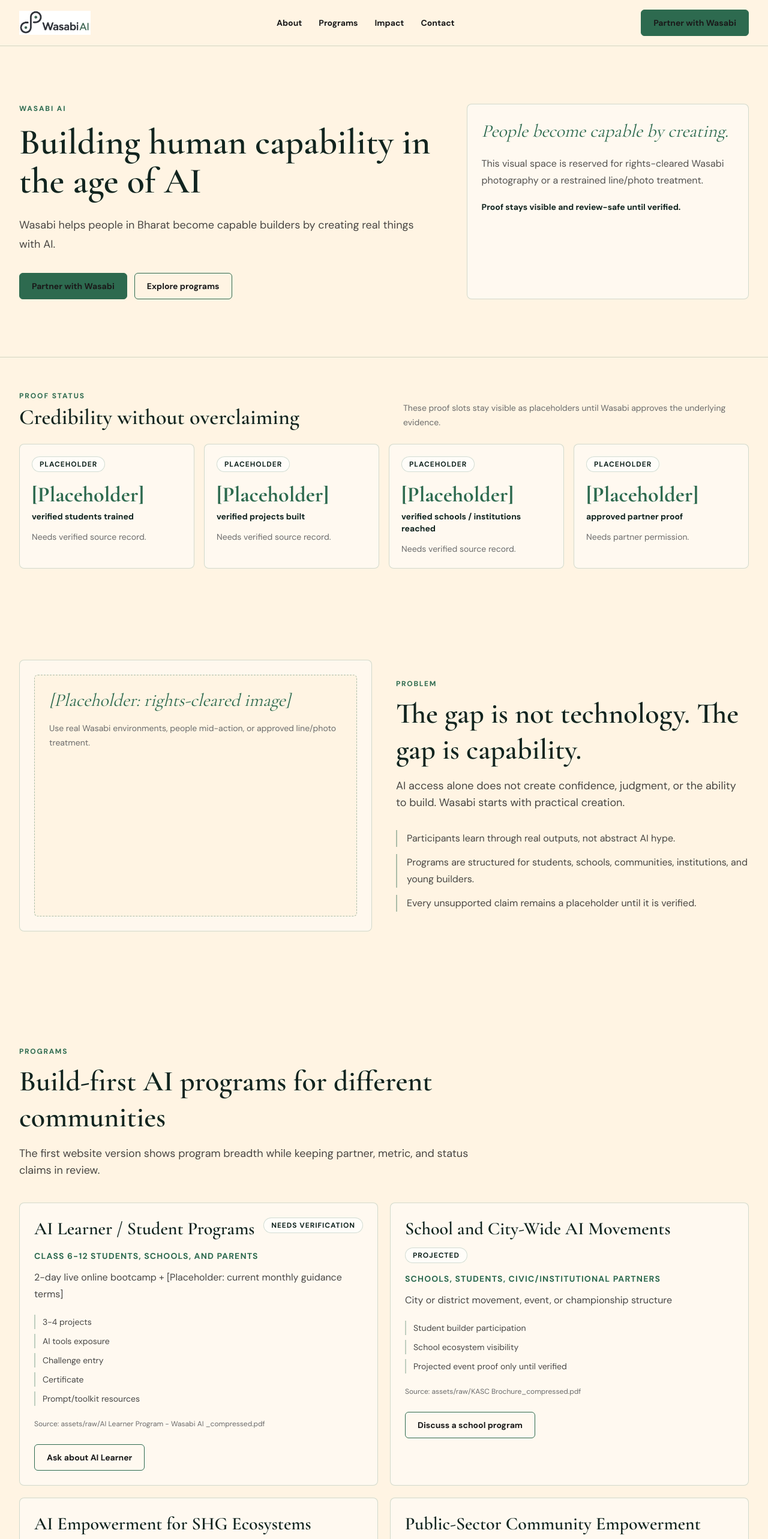
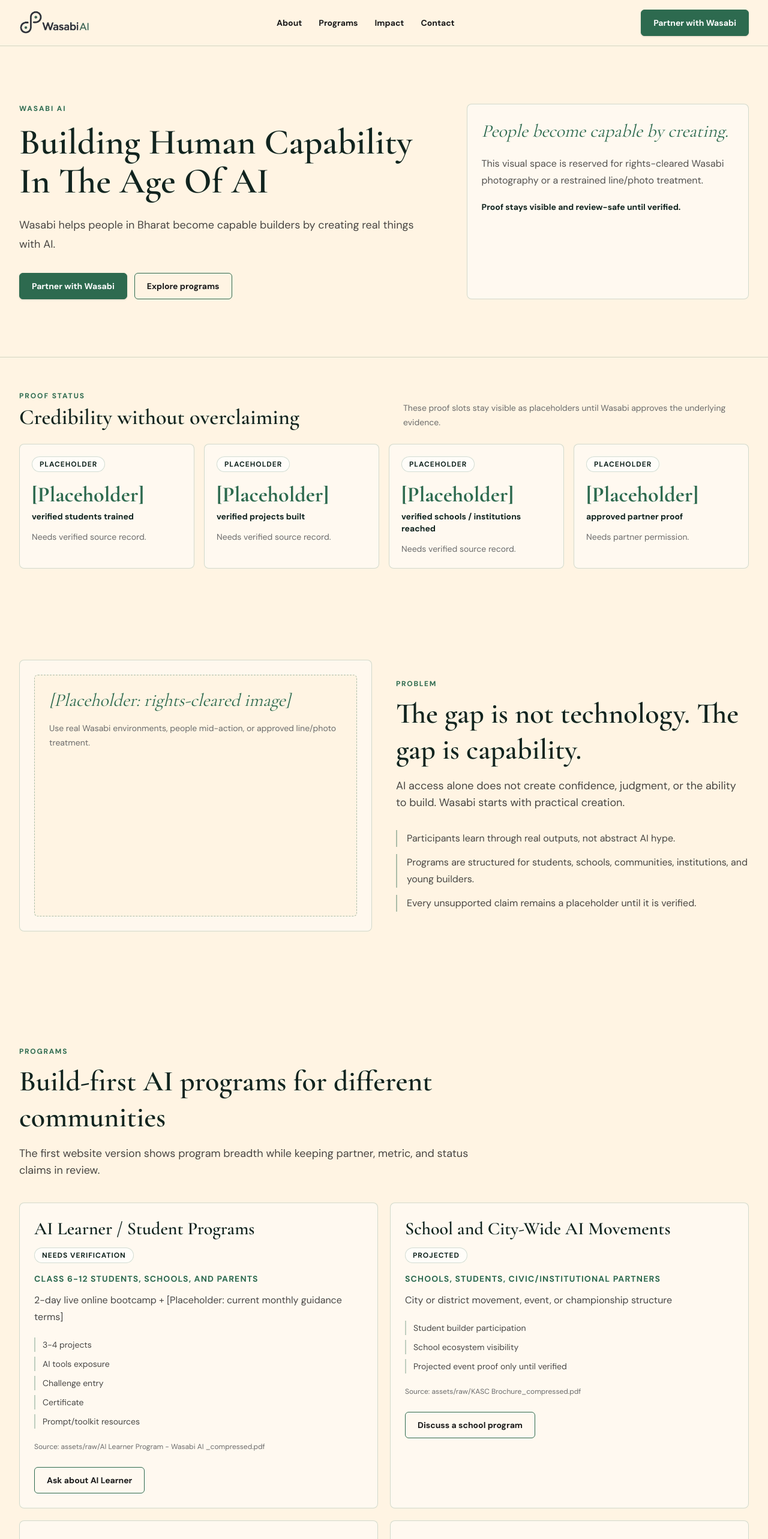
Before and after one commit to SonicKarnati/wasabi-site, a Next.js app: page / in a window 1280 px wide. Shown: the top 2566 px of the page at 60% size. Built offline with nearby package versions, Linux system fonts and the light colour scheme.

Commit message:
fix: polish CTA contrast and logo assets

```diff
--- a/app/contact/page.tsx
+++ b/app/contact/page.tsx
@@ -84,7 +84,7 @@
                 <input className="mt-1 size-4" type="checkbox" name="acknowledgement" />
                 <span>I understand this is an inquiry, not an enrollment or partnership confirmation.</span>
               </label>
-              <button className="min-h-11 rounded-md bg-wasabi px-5 py-3 text-sm font-bold text-white" type="button">
+              <button className="min-h-11 rounded-md border border-wasabi bg-wasabi px-5 py-3 text-sm font-bold !text-white shadow-sm transition hover:-translate-y-0.5 hover:border-forest hover:bg-[#245a42] hover:!text-white hover:shadow-md focus-visible:outline-2 focus-visible:outline-offset-2 focus-visible:outline-terracotta" type="button">
                 Submit inquiry placeholder
               </button>
               <p className="text-sm leading-6 text-muted">[Placeholder: response timeline and privacy/consent note]</p>
--- a/components/layout/MobileNav.tsx
+++ b/components/layout/MobileNav.tsx
@@ -1,5 +1,6 @@
 import Link from "next/link";
 import type { CTA } from "@/content/types";
+import { CTAButton } from "@/components/ui/CTAButton";
 
 type MobileNavProps = {
   items: Array<{ label: string; href: string }>;
@@ -19,9 +20,7 @@
               {item.label}
             </Link>
           ))}
-          <Link href={cta.href} className="mt-2 rounded-md bg-wasabi px-3 py-3 text-center text-sm font-bold text-white">
-            {cta.label}
-          </Link>
+          <CTAButton {...cta} className="mt-2 w-full" />
         </nav>
       </div>
     </details>
--- a/components/layout/SiteFooter.tsx
+++ b/components/layout/SiteFooter.tsx
@@ -9,7 +9,7 @@
       <div className="mx-auto grid max-w-7xl gap-10 px-4 py-14 sm:px-6 md:grid-cols-[1.5fr_1fr_1fr] lg:px-8">
         <div>
           <Image
-            src="/assets/wasabi-logo-dark.jpeg"
+            src="/assets/wasabi-logo-dark-transparent.png"
             alt="Wasabi AI"
             width={200}
             height={68}
--- a/components/layout/SiteHeader.tsx
+++ b/components/layout/SiteHeader.tsx
@@ -10,7 +10,7 @@
       <div className="mx-auto flex max-w-7xl items-center justify-between gap-5 px-4 py-4 sm:px-6 lg:px-8">
         <Link href="/" className="flex items-center gap-3" aria-label="Wasabi AI home">
           <Image
-            src="/assets/wasabi-logo-light.jpeg"
+            src="/assets/wasabi-logo-light-transparent.png"
             alt="Wasabi AI"
             width={178}
             height={60}
--- a/components/sections/ContactCTA.tsx
+++ b/components/sections/ContactCTA.tsx
@@ -16,7 +16,7 @@
           <h2 className="font-display text-4xl font-semibold leading-tight text-white md:text-5xl">{title}</h2>
           <p className="mt-5 max-w-2xl leading-7 text-cream/85">{description}</p>
           <div className="mt-8">
-            <CTAButton label="Contact Wasabi" href="/contact" variant="primary" className="border-white bg-white text-forest hover:bg-cream" />
+            <CTAButton label="Contact Wasabi" href="/contact" variant="primary" />
           </div>
         </div>
       </div>
--- a/components/ui/CTAButton.tsx
+++ b/components/ui/CTAButton.tsx
@@ -13,7 +13,7 @@
       className={cx(
         "inline-flex min-h-11 items-center justify-center rounded-md border px-5 py-2 text-sm font-bold transition focus-visible:outline-terracotta",
         variant === "primary" &&
-          "border-wasabi bg-wasabi text-white hover:bg-forest",
+          "border-wasabi bg-wasabi !text-white shadow-sm hover:-translate-y-0.5 hover:border-forest hover:bg-[#245a42] hover:!text-white hover:shadow-md",
         variant === "secondary" &&
           "border-wasabi bg-transparent text-wasabi hover:bg-white/70",
         variant === "text" &&
--- a/components/ui/ProgramCard.tsx
+++ b/components/ui/ProgramCard.tsx
@@ -9,7 +9,7 @@
 export function ProgramCard({ program }: ProgramCardProps) {
   return (
     <article className="flex h-full min-w-0 flex-col rounded-lg border border-line bg-white/45 p-6 transition hover:border-wasabi">
-      <div className="flex min-w-0 flex-wrap items-start justify-between gap-3">
+      <div className="grid min-w-0 gap-3">
         <h3 className="min-w-0 break-words font-display text-3xl font-semibold leading-tight text-forest">
           {program.title}
         </h3>
--- a/content/pages.ts
+++ b/content/pages.ts
@@ -4,7 +4,7 @@
 export const homePage = {
   hero: {
     eyebrow: "Wasabi AI",
-    title: "Building human capability in the age of AI",
+    title: "Building Human Capability In The Age Of AI",
     description:
       "Wasabi helps people in Bharat become capable builders by creating real things with AI.",
     primaryCta: { label: "Partner with Wasabi", href: "/contact", variant: "primary" as const },
```
Also changed, not shown: public/assets/wasabi-logo-dark-transparent.png (added), public/assets/wasabi-logo-light-transparent.png (added).
